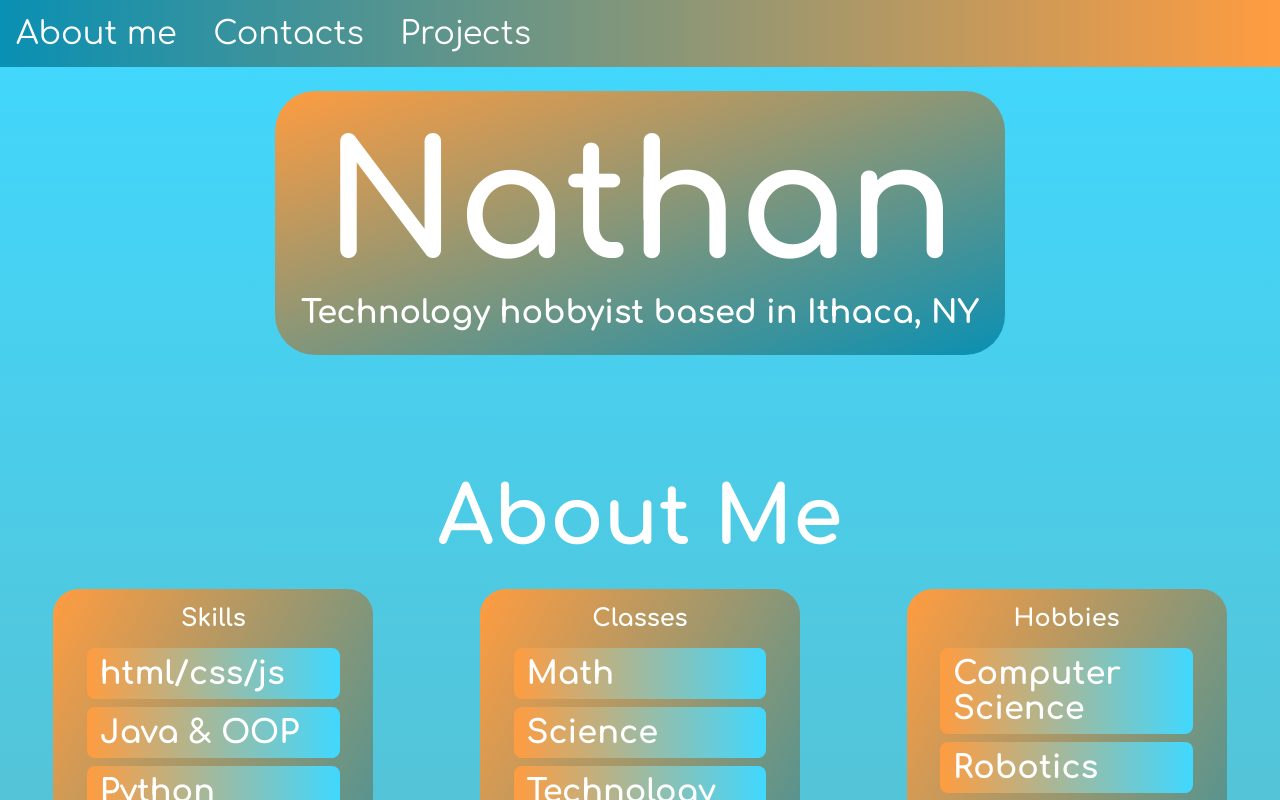
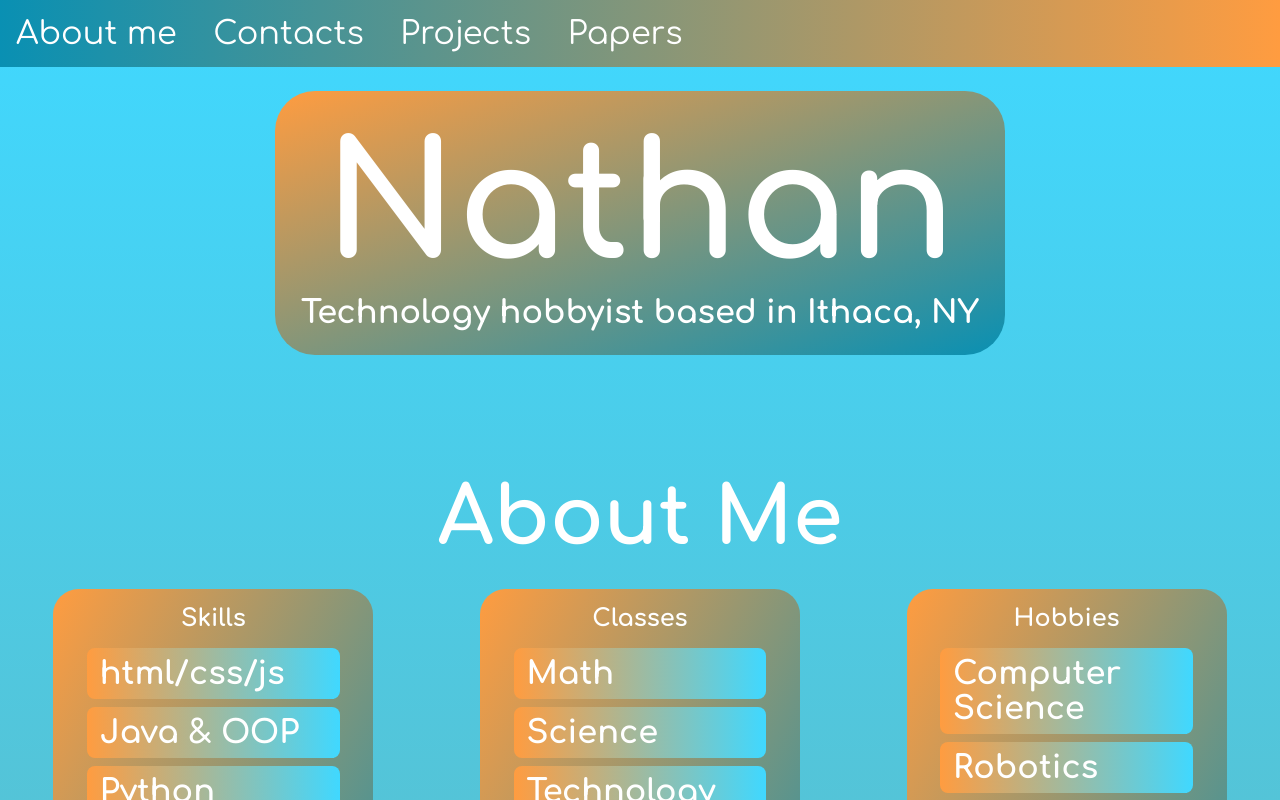
Before and after one commit to NathanBirkett/nathanbirkett.github.io, a plain HTML site: page index.html in a window 1280 px wide. Shown: the top 800 px of the page. Drawn offline with Linux system fonts and the light colour scheme.

Commit message:
added papers to navbar

```diff
--- a/index.html
+++ b/index.html
@@ -18,6 +18,7 @@
             <li><a href="#aboutme">About me</a></li>
             <li><a href="#contacts">Contacts</a></li>
             <li><a href="#projects">Projects</a></li>
+            <li><a href="#papers">Papers</a></li>
         </ul>
     </div>
     <div class="main">
@@ -237,7 +238,7 @@
             </div>
         </div>
     </div>
-    <div class="projects", id="projects">
+    <div class="projects", id="papers">
         <div class="text"><h1>Papers</h1></div>
         <div class="project_container">
             <div class="project_pane">
```
